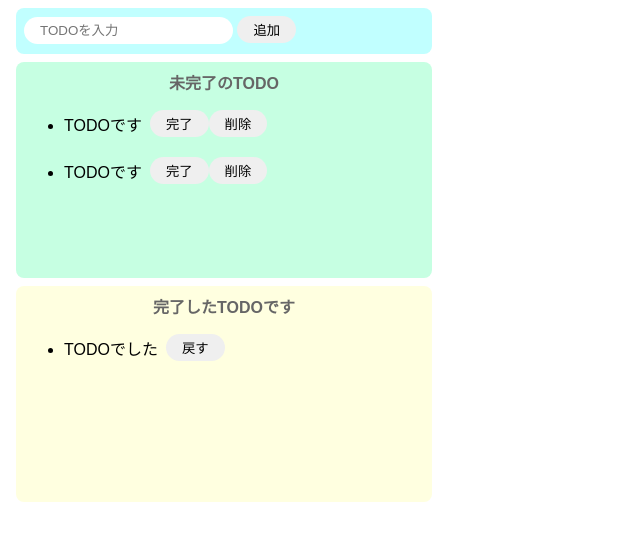
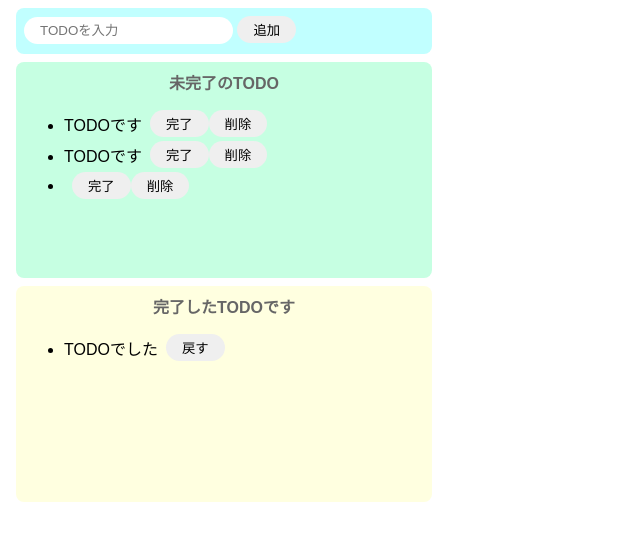
Before and after one commit to Takagineer/TODOAPP_JavaScript_only, a website built with Parcel: page index.html in a window 1280 px wide. Both pictures are taken after a click on the button "追加". Shown: the whole page, without its empty margins (0-640 px from the left). Built offline with nearby package versions, Linux system fonts and the light colour scheme.

Commit message:
create_incomplete_todo

```diff
--- a/index.html
+++ b/index.html
@@ -7,20 +7,19 @@
 
   <body>
     <div class="input-area">
-      <input placeholder="TODOを入力" />
-      <button>追加</button>
+      <input id="add-text" , placeholder="TODOを入力" />
+      <button id="add-button">追加</button>
     </div>
 
     <div class="incomplete-area">
       <p class="title">未完了のTODO</p>
-      <ul>
+      <ul id="incomplete-list">
         <div class="list-row">
           <li>TODOです</li>
           <button>完了</button>
           <button>削除</button>
         </div>
-      </ul>
-      <ul>
+
         <div class="list-row">
           <li>TODOです</li>
           <button>完了</button>
--- a/src/index.js
+++ b/src/index.js
@@ -1 +1,40 @@
 import "./styles.css";
+
+const onClickAdd = () => {
+  const inputText = document.getElementById("add-text").value;
+  document.getElementById("add-text").value = "";
+
+  //div生成
+  const div = document.createElement("div");
+  div.className = "list-row";
+
+  //liタグ生成
+  const li = document.createElement("li");
+  li.innerText = inputText;
+
+  //buttonタグ(完了)生成
+  const completeButton = document.createElement("button");
+  completeButton.innerText = "完了";
+  completeButton.addEventListener("click", () => {});
+
+  //buttonタグ(削除)生成
+  const deleteButton = document.createElement("button");
+  deleteButton.innerText = "削除";
+  deleteButton.addEventListener("click", () => {
+    //押された削除ボタンの親タグを未完了リストから削除する
+    const deleteTarget = deleteButton.parentNode;
+    document.getElementById("incomplete-list").removeChild(deleteTarget);
+  });
+
+  //divタグの子要素に各要素を設定する
+  div.appendChild(li);
+  div.appendChild(completeButton);
+  div.appendChild(deleteButton);
+
+  //未完了のリストに追加
+  document.getElementById("incomplete-list").appendChild(div);
+};
+
+document
+  .getElementById("add-button")
+  .addEventListener("click", () => onClickAdd());
```
